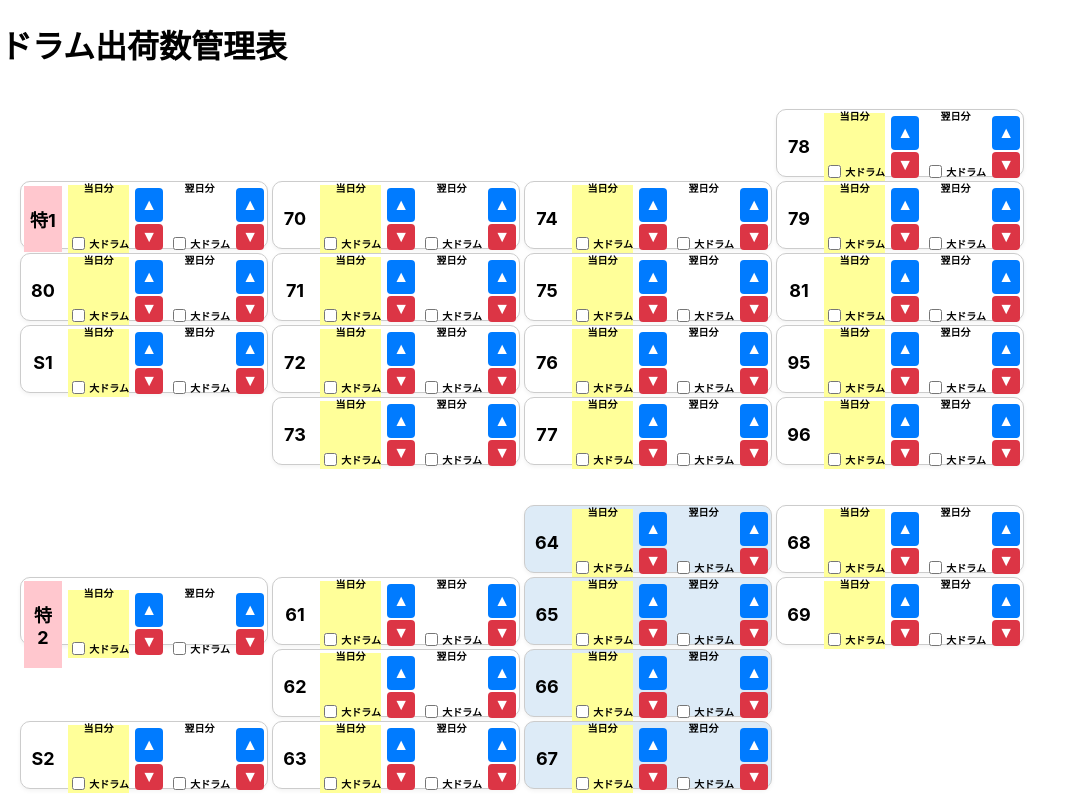
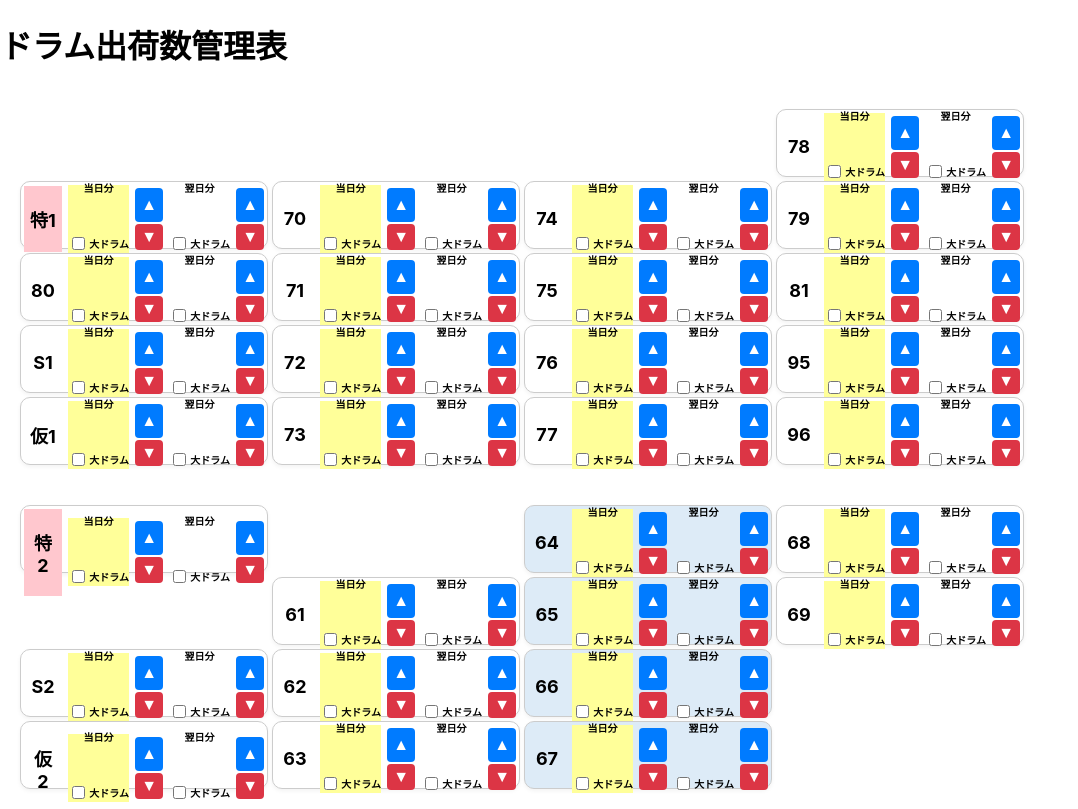
Before and after one commit to Rgtntppy/IBC, a React (Create React App) app: page /master in a window 1280 px wide. Shown: the whole page, without its empty margins (0-1078 px from the left). Built offline with nearby package versions, Linux system fonts and the light colour scheme; the HTML template or start-up script is replaced by a standard one.

Commit message:
id一新

```diff
--- a/src/components/master/ShipmentDesign.scss
+++ b/src/components/master/ShipmentDesign.scss
@@ -58,7 +58,6 @@ $binBlockHight: 60px;
                 flex-direction: column;
                 align-items: center;
                 font-weight: bold;
-                // padding-top: 2px;
 
                 .label {
                     margin-top: -5px;
--- a/src/components/master/ShipmentTable.tsx
+++ b/src/components/master/ShipmentTable.tsx
@@ -17,17 +17,17 @@ const ShipmentTable: React.FC = () => {
   };
 
   const PMBin = [
-    [  1, 24,  3],
-    [ 14, 15, 16, 17],
-    [ 18, 19, 20, 21],
-    [ 22, 23, 25, 26, 27]
+    [  1, 80,  3,  5],
+    [ 70, 71, 72, 73],
+    [ 74, 75, 76, 77],
+    [ 78, 79, 81, 95, 96]
   ];
 
   const AMBin = [
-    [  2,  4],
-    [  5,  6,  7],
-    [  8,  9, 10, 11],
-    [ 12, 13]
+    [  2,  4, 6],
+    [  61,  62,  63],
+    [ 64,  65, 66, 67],
+    [ 68, 69]
   ]
 
   const pmColumns = PMBin.map(col =>
@@ -62,7 +62,7 @@ const ShipmentTable: React.FC = () => {
       {amColumns.map((col, colIndex) => (
         <div
           key={colIndex}
-          className={`binColumn ${colIndex < 2 ? 'column-lifted' : ''}`}
+          className={`binColumn ${colIndex == 1 ? 'column-lifted' : ''}`}
         >
           {col.map((row, rowIndex) => (
             <BinBlock
--- a/src/data/initialData.ts
+++ b/src/data/initialData.ts
@@ -12,27 +12,29 @@ export const initialData = [
     { id:  2, bin: "特2", today: 0, tomorrow: 0, limit: 15, highlight: "red" },
     { id:  3, bin: "S1", today: 0, tomorrow: 0, limit: 3 },
     { id:  4, bin: "S2", today: 0, tomorrow: 0, limit: 3 },
-    { id:  5, bin: "61", today: 0, tomorrow: 0, limit: 3 },
-    { id:  6, bin: "62", today: 0, tomorrow: 0, limit: 3 },
-    { id:  7, bin: "63", today: 0, tomorrow: 0, limit: 3 },
-    { id:  8, bin: "64", today: 0, tomorrow: 0, limit: 3, highlight: "blue" },
-    { id:  9, bin: "65", today: 0, tomorrow: 0, limit: 3, highlight: "blue" },
-    { id: 10, bin: "66", today: 0, tomorrow: 0, limit: 3, highlight: "blue" },
-    { id: 11, bin: "67", today: 0, tomorrow: 0, limit: 3, highlight: "blue" },
-    { id: 12, bin: "68", today: 0, tomorrow: 0, limit: 3 },
-    { id: 13, bin: "69", today: 0, tomorrow: 0, limit: 3 },
-    { id: 14, bin: "70", today: 0, tomorrow: 0, limit: 3 },
-    { id: 15, bin: "71", today: 0, tomorrow: 0, limit: 3 },
-    { id: 16, bin: "72", today: 0, tomorrow: 0, limit: 3 },
-    { id: 17, bin: "73", today: 0, tomorrow: 0, limit: 3 },
-    { id: 18, bin: "74", today: 0, tomorrow: 0, limit: 3 },
-    { id: 19, bin: "75", today: 0, tomorrow: 0, limit: 3 },
-    { id: 20, bin: "76", today: 0, tomorrow: 0, limit: 3 },
-    { id: 21, bin: "77", today: 0, tomorrow: 0, limit: 3 },
-    { id: 22, bin: "78", today: 0, tomorrow: 0, limit: 3 },
-    { id: 23, bin: "79", today: 0, tomorrow: 0, limit: 3 },
-    { id: 24, bin: "80", today: 0, tomorrow: 0, limit: 10 },
-    { id: 25, bin: "81", today: 0, tomorrow: 0, limit: 3 },
-    { id: 26, bin: "95", today: 0, tomorrow: 0, limit: 3 },
-    { id: 27, bin: "96", today: 0, tomorrow: 0, limit: 3 }
+    { id:  5, bin: "仮1", today: 0, tomorrow: 0, limit: 10 },
+    { id:  6, bin: "仮2", today: 0, tomorrow: 0, limit: 10 },
+    { id: 61, bin: "61", today: 0, tomorrow: 0, limit: 3 },
+    { id: 62, bin: "62", today: 0, tomorrow: 0, limit: 3 },
+    { id: 63, bin: "63", today: 0, tomorrow: 0, limit: 3 },
+    { id: 64, bin: "64", today: 0, tomorrow: 0, limit: 3, highlight: "blue" },
+    { id: 65, bin: "65", today: 0, tomorrow: 0, limit: 3, highlight: "blue" },
+    { id: 66, bin: "66", today: 0, tomorrow: 0, limit: 3, highlight: "blue" },
+    { id: 67, bin: "67", today: 0, tomorrow: 0, limit: 3, highlight: "blue" },
+    { id: 68, bin: "68", today: 0, tomorrow: 0, limit: 3 },
+    { id: 69, bin: "69", today: 0, tomorrow: 0, limit: 3 },
+    { id: 70, bin: "70", today: 0, tomorrow: 0, limit: 3 },
+    { id: 71, bin: "71", today: 0, tomorrow: 0, limit: 3 },
+    { id: 72, bin: "72", today: 0, tomorrow: 0, limit: 3 },
+    { id: 73, bin: "73", today: 0, tomorrow: 0, limit: 3 },
+    { id: 74, bin: "74", today: 0, tomorrow: 0, limit: 3 },
+    { id: 75, bin: "75", today: 0, tomorrow: 0, limit: 3 },
+    { id: 76, bin: "76", today: 0, tomorrow: 0, limit: 3 },
+    { id: 77, bin: "77", today: 0, tomorrow: 0, limit: 3 },
+    { id: 78, bin: "78", today: 0, tomorrow: 0, limit: 3 },
+    { id: 79, bin: "79", today: 0, tomorrow: 0, limit: 3 },
+    { id: 80, bin: "80", today: 0, tomorrow: 0, limit: 10 },
+    { id: 81, bin: "81", today: 0, tomorrow: 0, limit: 3 },
+    { id: 95, bin: "95", today: 0, tomorrow: 0, limit: 3 },
+    { id: 96, bin: "96", today: 0, tomorrow: 0, limit: 3 }
   ];
```
